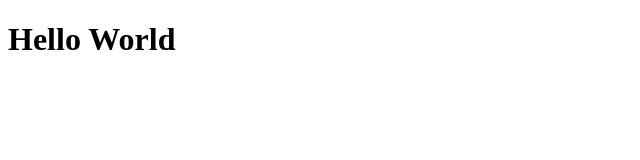
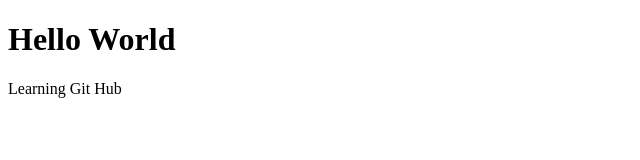
Before and after one commit to rajeshvizru/hello-world, a plain HTML site: page index.html in a window 1280 px wide. Shown: the whole page, without its empty margins (0-640 px from the left). Drawn offline with Linux system fonts and the light colour scheme.

Commit message:
update <p>
Added <p> Tag with message.

```diff
--- a/index.html
+++ b/index.html
@@ -2,5 +2,6 @@
 <html>
 <body>
 <h1> Hello World </h1>
+  <p> Learning Git Hub </p>
 </body>
 </html>
```
